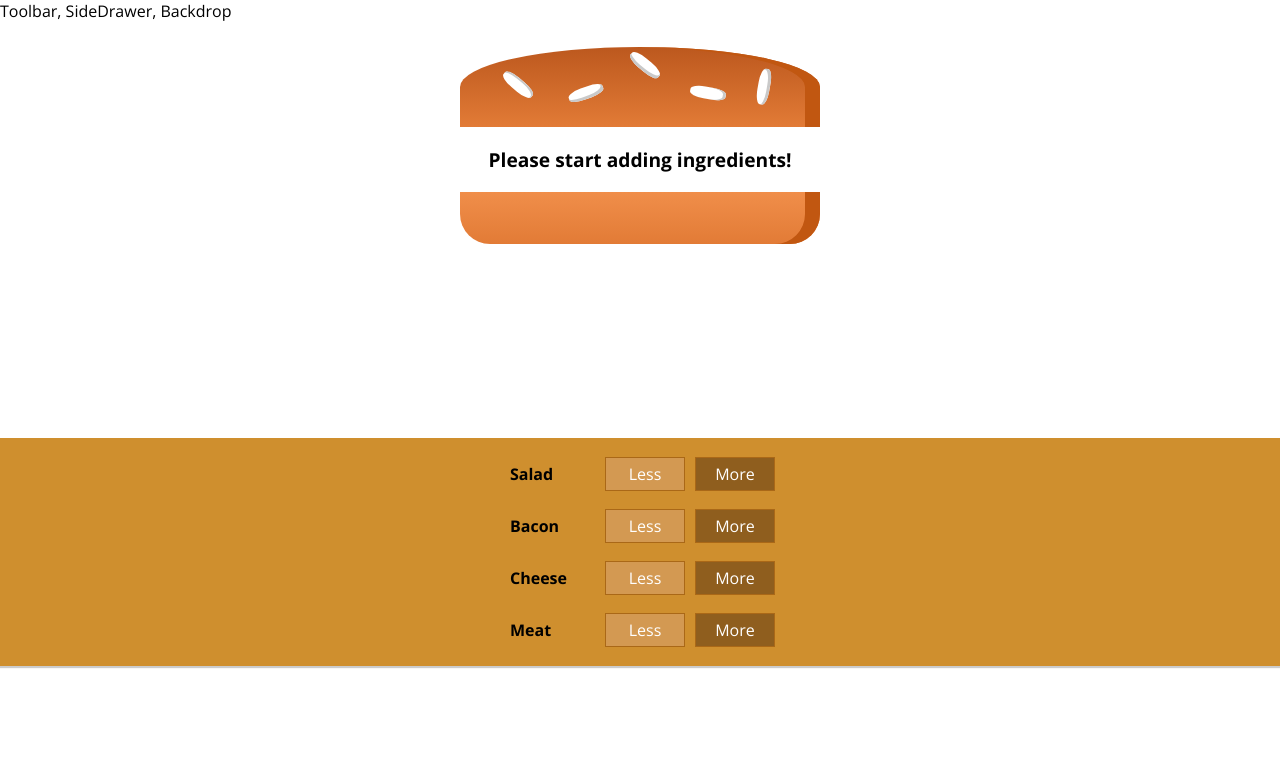
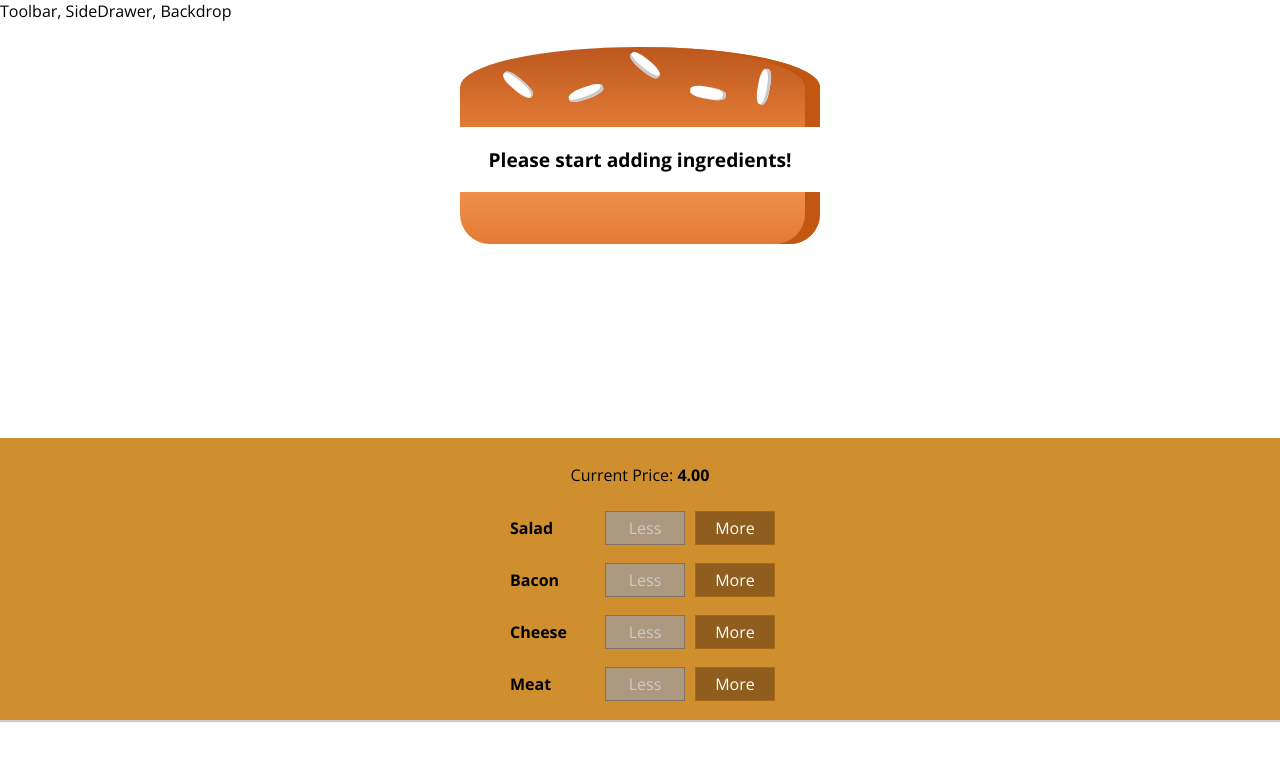
Before and after one commit to Jussi-Savoranta/Burger-builder, a React app: page / in a window 1280 px wide. Shown: the top 760 px of the page. Built offline with nearby package versions, Linux system fonts and the light colour scheme.

Commit message:
working burger builder

```diff
--- a/src/components/Burger/BuildControls/BuildControl/BuildControl.js
+++ b/src/components/Burger/BuildControls/BuildControl/BuildControl.js
@@ -5,8 +5,13 @@ import classes from './BuildControl.css';
 const buildControl = (props) => (
     <div className={classes.BuildControl}>
         <div className={classes.Label}>{props.label}</div>
-        <button className={classes.Less}>Less</button>
-        <button className={classes.More}>More</button>
+        <button
+            className={classes.Less}
+            onClick={props.removed}
+            disabled={props.disabled}>Less</button>
+        <button
+            className={classes.More}
+            onClick={props.added}>More</button>
     </div>
 );
 
--- a/src/components/Burger/BuildControls/BuildControls.js
+++ b/src/components/Burger/BuildControls/BuildControls.js
@@ -12,8 +12,14 @@ const controls = [
 
 const buildControls = (props) => (
     <div className={classes.BuildControls}>
+        <p>Current Price: <strong>{props.price.toFixed(2)}</strong></p>
         {controls.map(ctrl => (
-            <BuildControl key={ctrl.label} label={ctrl.label}/>
+            <BuildControl
+            key={ctrl.label}
+            label={ctrl.label}
+            added={() => props.ingredientAdded(ctrl.type)}
+            removed={() => props.ingredientRemoved(ctrl.type)}
+            disabled={props.disabled[ctrl.type]} />
         ))}
     </div>
 );
--- a/src/containers/BurgerBuilder/BurgerBuilder.js
+++ b/src/containers/BurgerBuilder/BurgerBuilder.js
@@ -3,6 +3,13 @@ import React, { Component } from 'react';
 import Aux from '../../hoc/Auxiliary'
 import Burger from '../../components/Burger/Burger';
 import BuildControls from '../../components/Burger/BuildControls/BuildControls';
+
+const INGREDIENT_PRICES = {
+    salad: 0.5,
+    cheese: 0.4,
+    meat: 1.3,
+    bacon: 0.7
+}
 
 class BurgerBuilder extends Component {
     // constructor(props) {
@@ -16,14 +23,56 @@ class BurgerBuilder extends Component {
             bacon: 0,
             cheese: 0,
             meat: 0
+        },
+        totalPrice: 4
+    }
+
+    addIngridientHandler = (type) => {
+        const oldCount = this.state.ingredients[type];
+        const updatedCount = oldCount + 1;
+        const updatedIngredients = {
+            ...this.state.ingredients
+        };
+        updatedIngredients[type] = updatedCount;
+        const priceAddition = INGREDIENT_PRICES[type];
+        const oldPrice = this.state.totalPrice;
+        const newPrice = oldPrice + priceAddition;
+        this.setState({totalPrice: newPrice, ingredients: updatedIngredients});
+    }
+
+    removeIngridientHandler = (type) => {
+        const oldCount = this.state.ingredients[type];
+        if (oldCount <= 0) {
+            return;
         }
+        const updatedCount = oldCount - 1;
+        const updatedIngredients = {
+            ...this.state.ingredients
+        };
+        updatedIngredients[type] = updatedCount;
+        const priceDeduction = INGREDIENT_PRICES[type];
+        const oldPrice = this.state.totalPrice;
+        const newPrice = oldPrice - priceDeduction;
+        this.setState({totalPrice: newPrice, ingredients: updatedIngredients});
     }
 
     render() {
+        const disabledInfo = {
+            ...this.state.ingredients
+        };
+        for (let key in disabledInfo) {
+            disabledInfo[key] = disabledInfo[key] <= 0;
+        }
+        // this creates a list of true/false variables {salad: true, meat: false, ...}
+
         return (
             <Aux>
                 <Burger ingredients={this.state.ingredients} />
-                <BuildControls />
+                <BuildControls
+                ingredientAdded={this.addIngridientHandler}
+                ingredientRemoved={this.removeIngridientHandler}
+                disabled={disabledInfo}
+                price={this.state.totalPrice} />
             </Aux>
         );
     }
```
